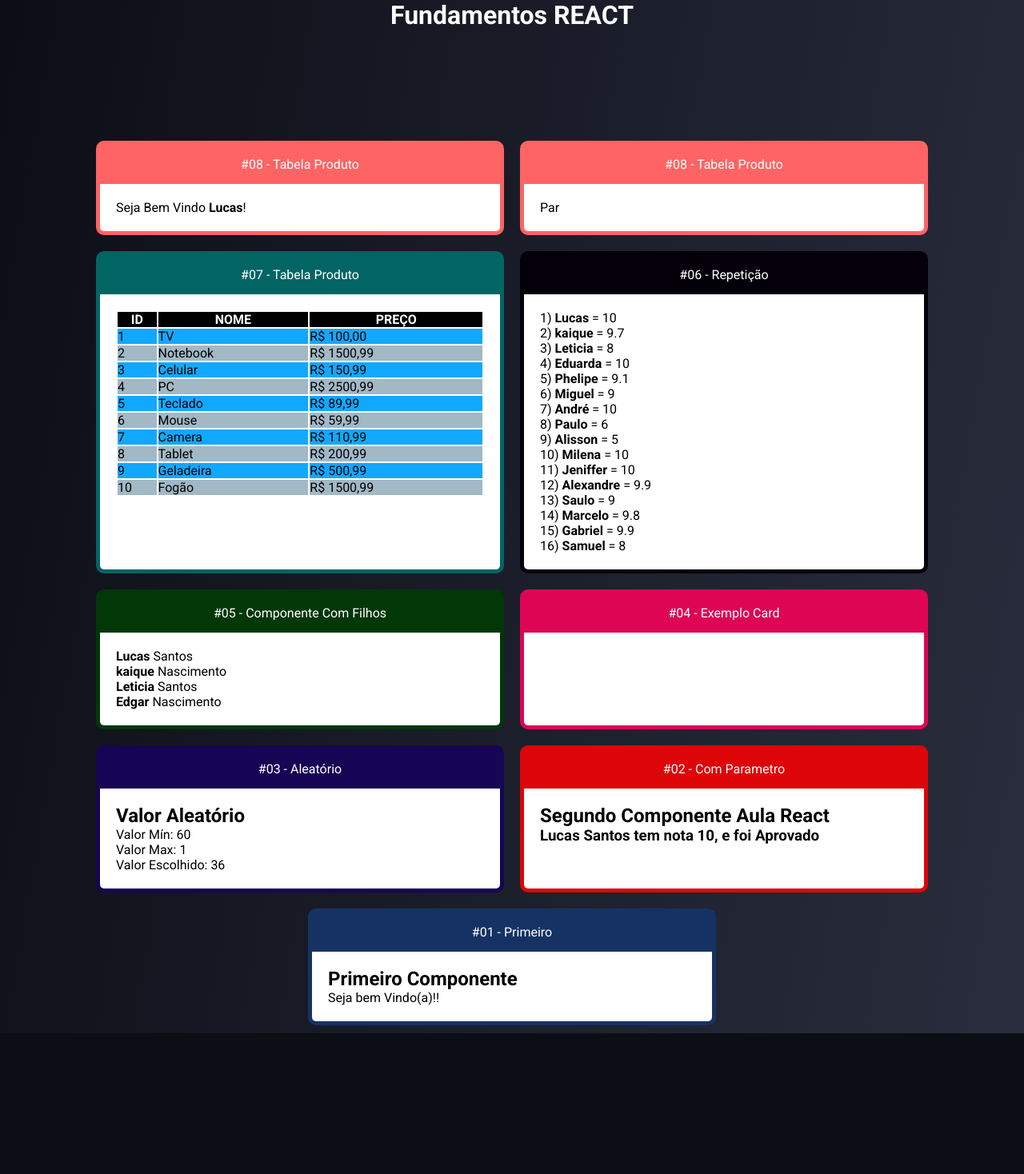
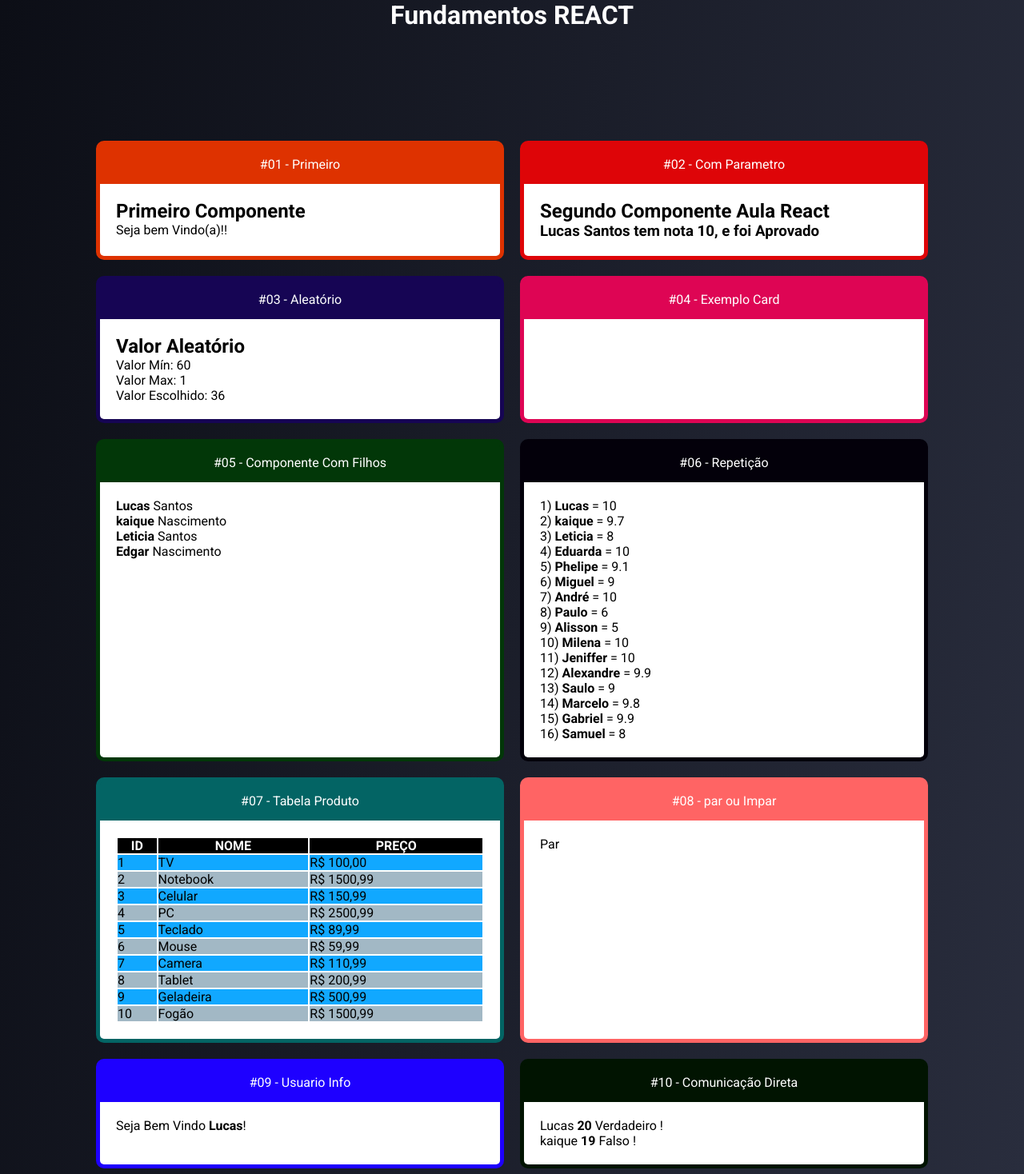
Before and after one commit to Lukas656/Aula-Reack, a React (Create React App) app: page / in a window 1280 px wide. Shown: the top 1468 px of the page at 80% size. Before the commit the page ends 1292 px from the top, so only its background shows below. Built offline with nearby package versions, Linux system fonts and the light colour scheme.

Commit message:
Comunicação Direta

```diff
--- a/src/App.jsx
+++ b/src/App.jsx
@@ -9,45 +9,34 @@ import ListaAlunos from './components/repeticao/List';
 import Produtos from './components/repeticao/Produtos';
 import ParOuimpar from "./components/condicional/ParOuimpar";
 import UsuarioInfo from "./components/condicional/UsuarioInfo";
+import DiretaPai from "./components/comunicacao/DiretaPai";
 // eslint-disable-next-line import/no-anonymous-default-export
-export default function (props){
+export default function (props) {
     return (
         <>
             <h1>Fundamentos REACT</h1>
             <div className="cards">
-        <Card titulo="#08 - Tabela Produto" color="rgb(300, 100, 100)">
-            <UsuarioInfo usuario={{nome:'Lucas'}}/>
-        </Card>
-        <Card titulo="#08 - Tabela Produto" color="rgb(300, 100, 100)">
-            <ParOuimpar numero={22}/>
-        </Card>
-        <Card titulo="#07 - Tabela Produto" color="rgb(3, 100, 100)">
-            <Produtos/>
-        </Card>
-        <Card titulo="#06 - Repetição" color="rgb(3, 0, 10)">
-            <ListaAlunos/>
-        </Card>
-        <Card titulo="#05 - Componente Com Filhos" color="rgb(2, 55, 8)">
-            <Familia/>
-        </Card>
-        <Card titulo="#04 - Exemplo Card" color="rgb(222, 5, 84)">
-
-        </Card>
-
-        <Card titulo="#03 - Aleatório" color="rgb(22, 5, 84)">
-            <Aleatorio max={1} min={60}/>
-        </Card>
-
+                <Card titulo="#01 - Primeiro" color="rgb(222, 50, 00)"> <Primeiro /></Card>
                 <Card titulo="#02 - Com Parametro" color="rgb(222, 5, 8)">
                     <ComParametro
                         titulo="Segundo Componente Aula React"
                         aluno="Lucas Santos"
                         nota={10}
-
                     />
                 </Card>
-        <Card titulo="#01 - Primeiro" color="rgb(22, 50, 100)">
-            <Primeiro />
+                <Card titulo="#03 - Aleatório" color="rgb(22, 5, 84)"><Aleatorio max={1} min={60} /></Card>
+                <Card titulo="#04 - Exemplo Card" color="rgb(222, 5, 84)"></Card>
+                <Card titulo="#05 - Componente Com Filhos" color="rgb(2, 55, 8)"> <Familia /> </Card>
+                <Card titulo="#06 - Repetição" color="rgb(3, 0, 10)"> <ListaAlunos /> </Card>
+                <Card titulo="#07 - Tabela Produto" color="rgb(3, 100, 100)"> <Produtos /> </Card>
+                <Card titulo="#08 - par ou Impar" color="rgb(300, 100, 100)">
+                    <ParOuimpar numero={22} />
+                </Card>
+                <Card titulo="#09 - Usuario Info" color="rgb(30, 00, 700)">
+                    <UsuarioInfo usuario={{ nome: 'Lucas' }} />
+                </Card>
+                <Card titulo="#10 - Comunicação Direta" color="rgb(001, 20, 001)">
+                    <DiretaPai />
                 </Card>
             </div>
         </>
--- /dev/null
+++ b/src/components/comunicacao/DiretaFilho.jsx
@@ -0,0 +1,12 @@
+import React from "react";
+
+// eslint-disable-next-line import/no-anonymous-default-export
+export default (props)=>{
+    return(
+        <div>
+            <span>{props.nome} </span>
+            <span><strong> {props.idade} </strong> </span>
+            <span>{props.estuda ? 'Verdadeiro' : 'Falso'} !</span>
+        </div>
+    )
+}
--- /dev/null
+++ b/src/components/comunicacao/DiretaPai.jsx
@@ -0,0 +1,20 @@
+import React from "react";
+import DiretaFilho from "./DiretaFilho";
+
+// eslint-disable-next-line import/no-anonymous-default-export
+export default (props)=>{
+    return(
+        <div>
+            <DiretaFilho
+                nome="Lucas"
+                idade={20}
+                estuda= {true}
+            />
+            <DiretaFilho
+                nome="kaique"
+                idade={19}
+                estuda= {false}
+            />
+        </div>
+    )
+}
--- a/src/components/condicional/UsuarioInfo.jsx
+++ b/src/components/condicional/UsuarioInfo.jsx
@@ -7,12 +7,6 @@ export default (props)=>{
 
     return(
         <div>
-            {/* <IF test={usuario && usuario.nome}>
-                Seja Bem Vindo <strong>{usuario.nome}</strong>!
-            </IF>
-            <IF test={!usuario || !usuario.nome}>
-                Seja Bem Vindo <strong>Amigão</strong>!
-            </IF> */}
             <IF test={usuario && usuario.nome}>
                 Seja Bem Vindo <strong>{usuario.nome}</strong>!
                 <Else>
```
Lines whose indentation alone changed are shown as unchanged.
